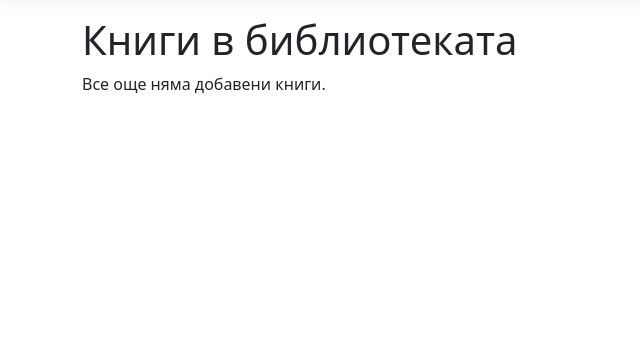
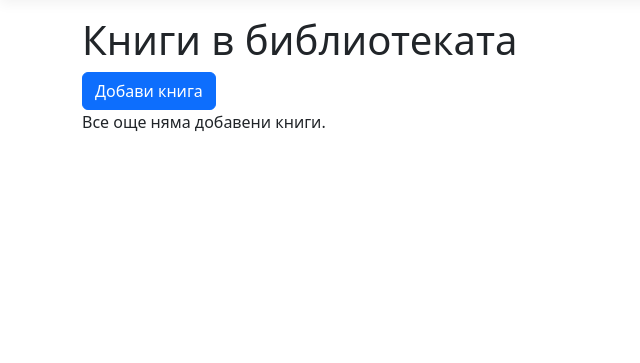
Before and after one commit to ahmedmatem/SchoolLibraryMini, an ASP.NET Core app: page /Books in a window 1280 px wide. Shown: the part 57-420 px from the top of the page, without its empty margins (0-640 px from the left). Run offline with ASP.NET Core 8, Linux system fonts and the light colour scheme; data that the repository does not hold is empty; style sheets or scripts are compiled from the project's sources.

Commit message:
Add Add Book button in index page

```diff
--- a/SchollLibraryMini.Web/Views/Books/Index.cshtml
+++ b/SchollLibraryMini.Web/Views/Books/Index.cshtml
@@ -4,6 +4,12 @@
 }
 
 <h1>Книги в библиотеката</h1>
+
+<a asp-controller="Books"
+   asp-action="Create"
+   class="btn btn-primary">
+    Добави книга
+</a>
 
 @if (!Model.Any())
 {
```
